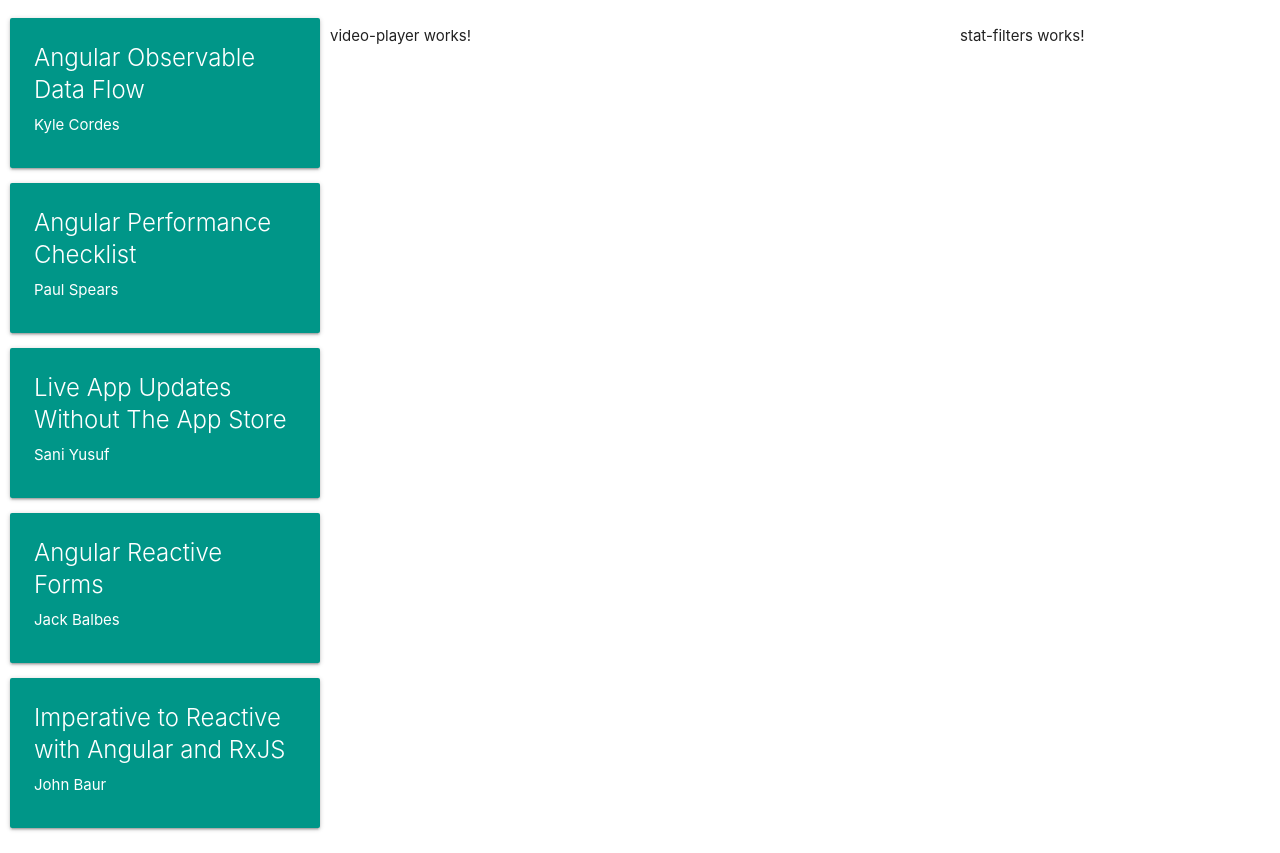
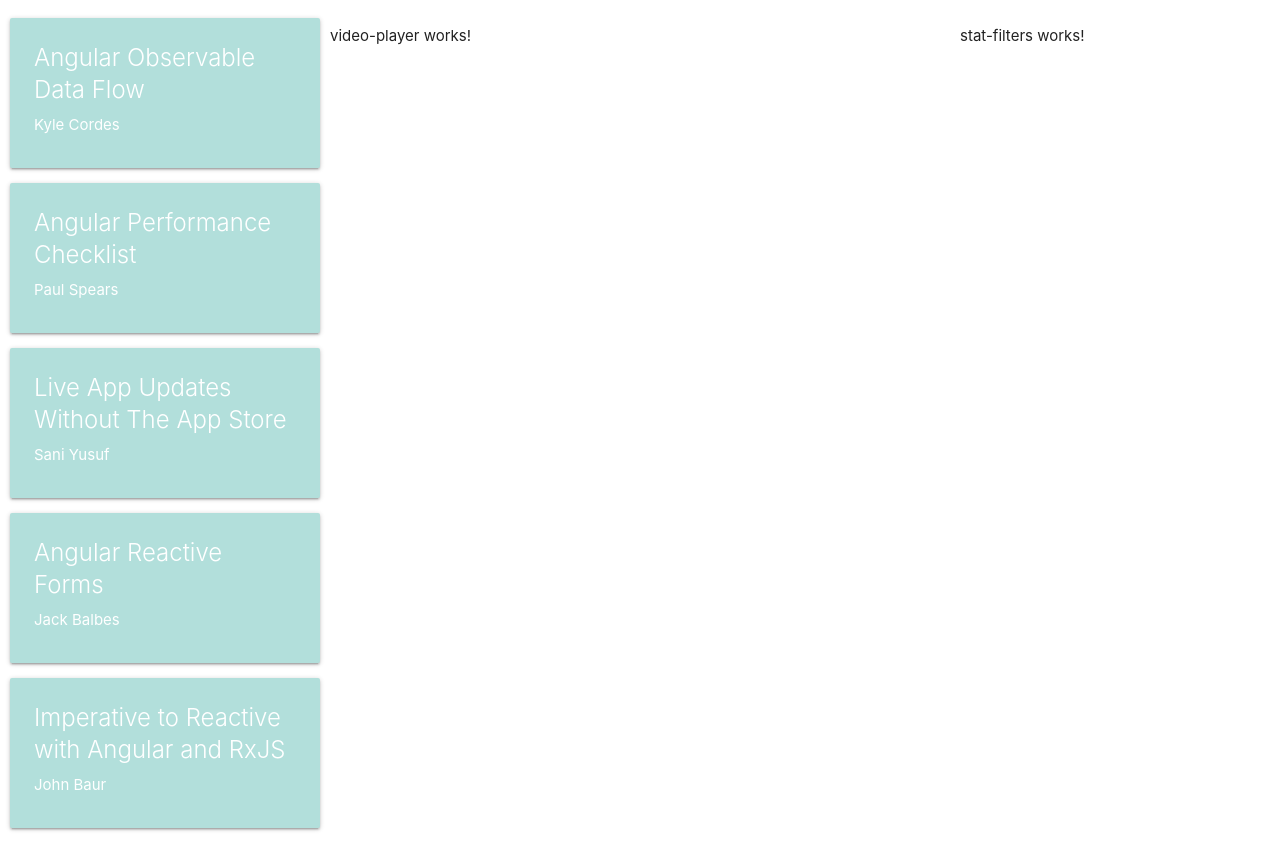
Before and after one commit to AllisonBarnett/angular-boot-camp, an Angular app: page /dashboard in a window 1280 px wide. Built offline with nearby package versions, Linux system fonts and the light colour scheme.

Commit message:
205-just need to fix styling

```diff
--- a/src/app/dashboard/video-list/video-list.component.css
+++ b/src/app/dashboard/video-list/video-list.component.css
@@ -2,3 +2,11 @@
   height: 150px;
   color: white;
 }
+
+.stripe {
+  background-color: thistle;
+}
+
+.teal:not(.lighten-4) {
+  color: white;
+}
--- a/src/app/dashboard/video-list/video-list.component.html
+++ b/src/app/dashboard/video-list/video-list.component.html
@@ -1,4 +1,9 @@
-<div class="card teal" *ngFor="let videos of videoList">
+<div
+  class="card teal"
+  *ngFor="let videos of videoList"
+  (click)="selectedId = videos.id"
+  [class.lighten-4]="selectedId !== videos.id"
+>
   <div class="card-content">
     <span class="card-title">{{ videos.title }}</span>
     <p>{{ videos.author }}</p>
--- a/src/app/dashboard/video-list/video-list.component.ts
+++ b/src/app/dashboard/video-list/video-list.component.ts
@@ -6,6 +6,8 @@
   styleUrls: ['./video-list.component.css'],
 })
 export class VideoListComponent {
+  selectedId: string | undefined;
+
   videoList = [
     {
       title: 'Angular Observable Data Flow',
@@ -73,4 +75,8 @@
       ],
     },
   ];
+
+  videoClass(title: string) {
+    return 'videos-' + title;
+  }
 }
```
